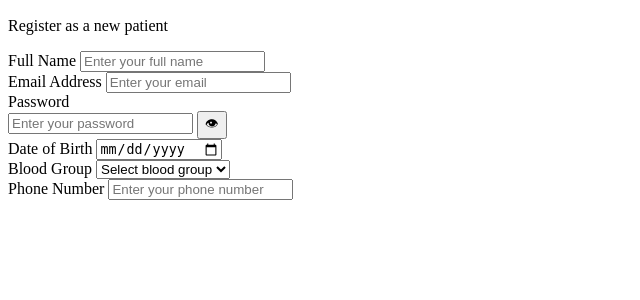
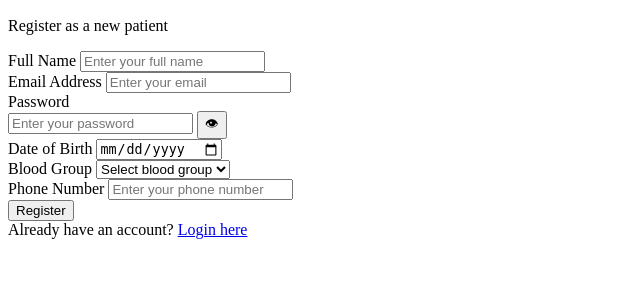
Before and after one commit to OzzZuhayer/CarePlus_System, a PHP site: page /Registration.php in a window 1280 px wide. Shown: the part 318-618 px from the top of the page, without its empty margins (0-640 px from the left). Run offline with PHP 8.4, Linux system fonts and the light colour scheme.

Commit message:
HTML Part 3 Registration

```diff
--- a/View/Registration.php
+++ b/View/Registration.php
@@ -110,6 +110,29 @@ if(isset($_SESSION['loggedIn'])&& $_SESSION['loggeeIN']){
                    placeholder="Enter your phone number" required>
           </div>
 
+           </div>  <!-- Client-side JS error box -->
+          <div id="formError" class="alert alert-error" style="display:none;"></div>
+
+          <button type="submit" class="register-btn">
+            Register
+          </button>
+
+        </form>
+
+        <div class="login-link">
+          Already have an account?
+          <a href="Login.php">Login here</a>
+        </div>
+
+      </div>
+
+    </div>
+
+  </div>
+
+  <script src="../Script/Validation.js"></script>
+
+
 
 </body>
 </html>
```
